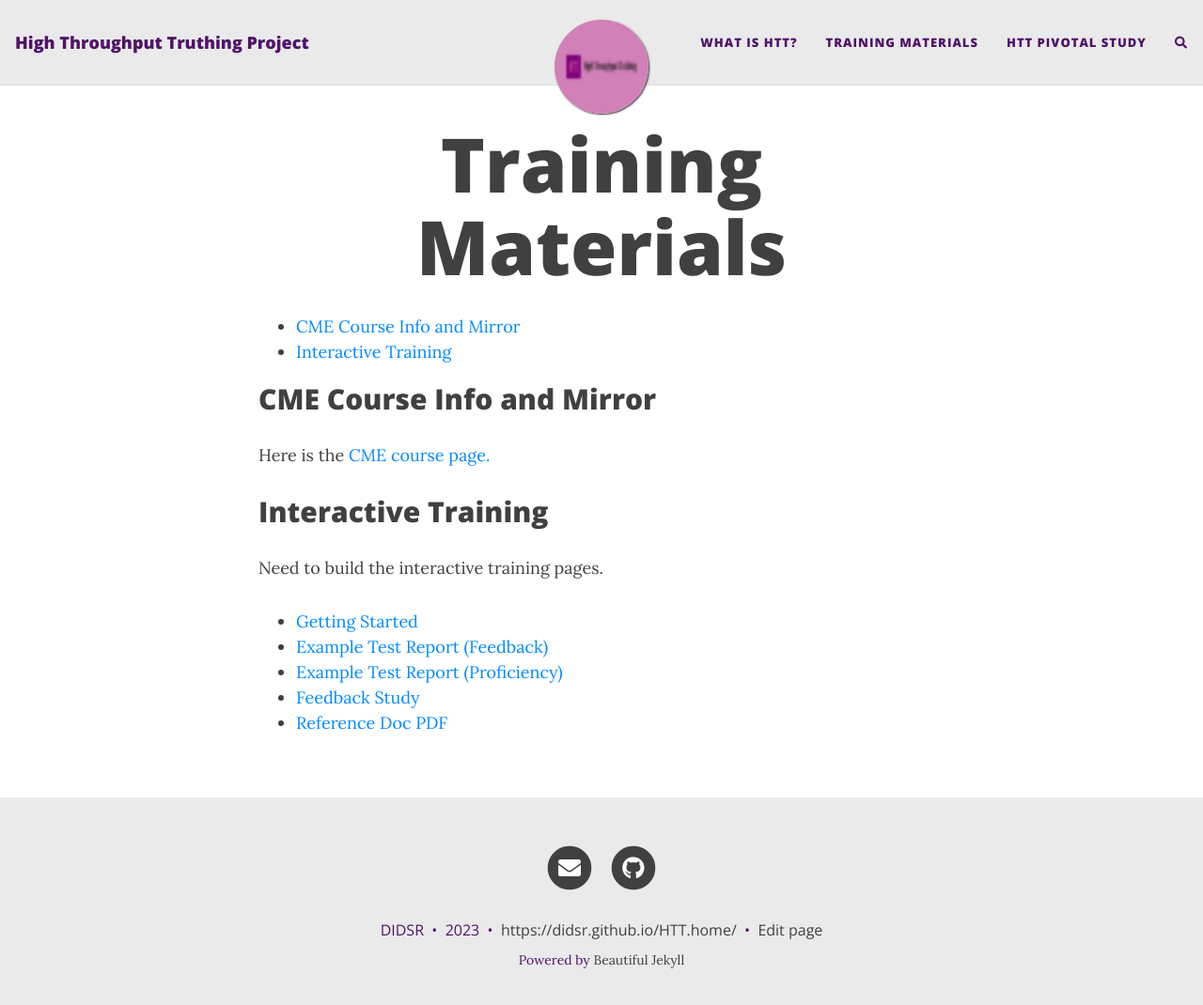
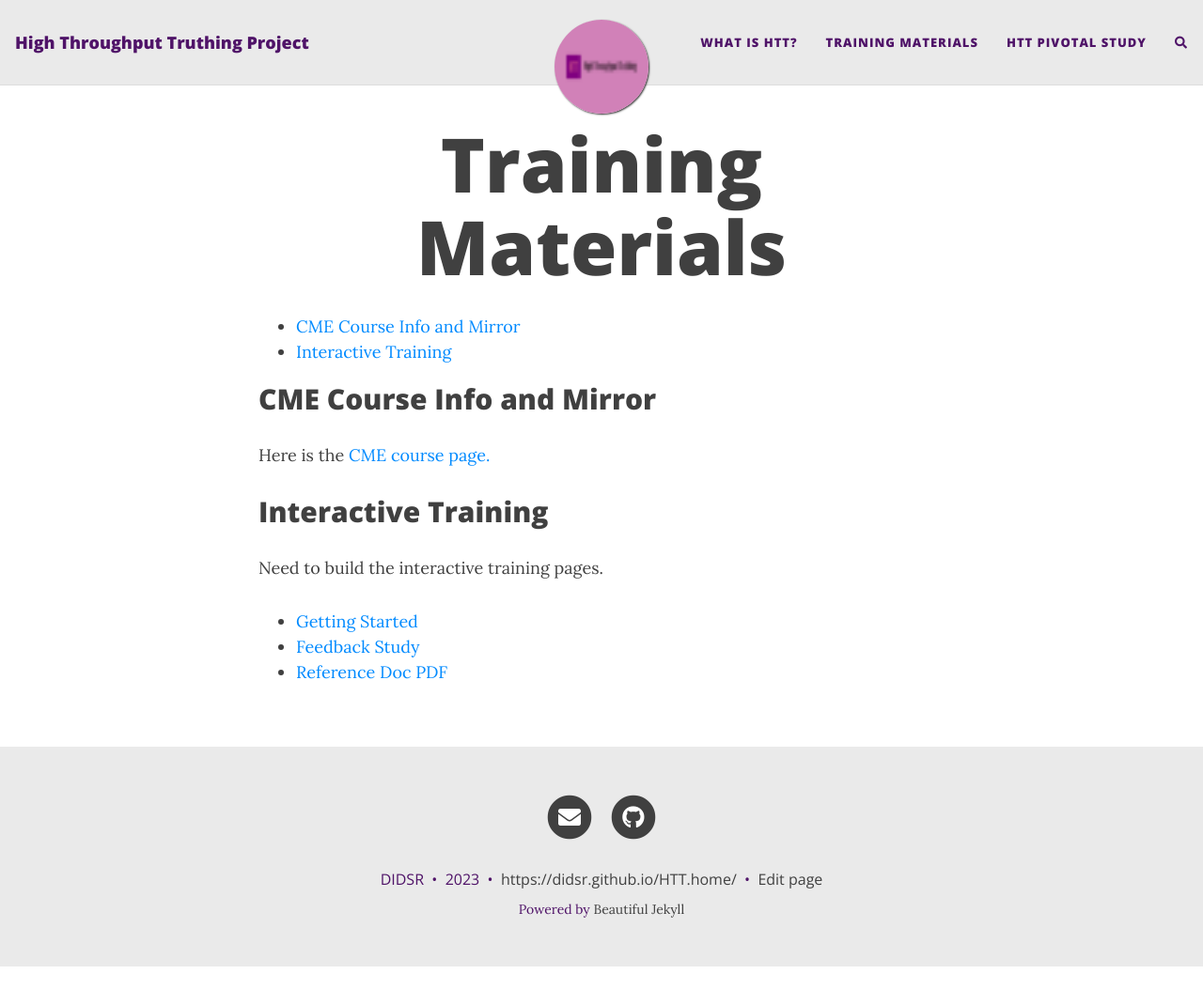
Before and after one commit to DIDSR/HTT.home, a Jekyll site: the page built from assets/pages/training-2023.md, in a window 1280 px wide and 1083 px high. Shown: the top 1070 px of the window at 94% size. Built offline with Jekyll 4.4.1, drawn with Linux system fonts in a browser that asks for light colours; nearby versions of some CDN libraries; comment, search, counter and statistics services are not loaded.

Commit message:
not using example reports yet

```diff
--- a/assets/pages/training-2023.md
+++ b/assets/pages/training-2023.md
@@ -20,8 +20,6 @@ Here is the [CME course page.](/training-2023/cmeCourse.md)
 ## Interactive Training
 
 Need to build the interactive training pages.
- * [Getting Started](/interactiveTraining-gettingStarted.md)
- * [Example Test Report (Feedback)](/training-2023/exTestReport-Feedback.md)
- * [Example Test Report (Proficiency)](/training-2023/exTestReport-Proficiency.md)
- * [Feedback Study](/training-2023/feedbackRefDoc.md)
- * [Reference Doc PDF](/_pdfs/caMicro-ProcessGuide-20230608.pdf)
+* [Getting Started](/training-2023/interactiveTraining-gettingStarted.md)
+* [Feedback Study](/training-2023/feedbackRefDoc.md)
+* [Reference Doc PDF](/pdfs/caMicro-ProcessGuide-20230608.pdf)
```
Also changed, not shown: assets/pages/training-2023/exTestReport-Feedback.md (+1 -1 lines).
